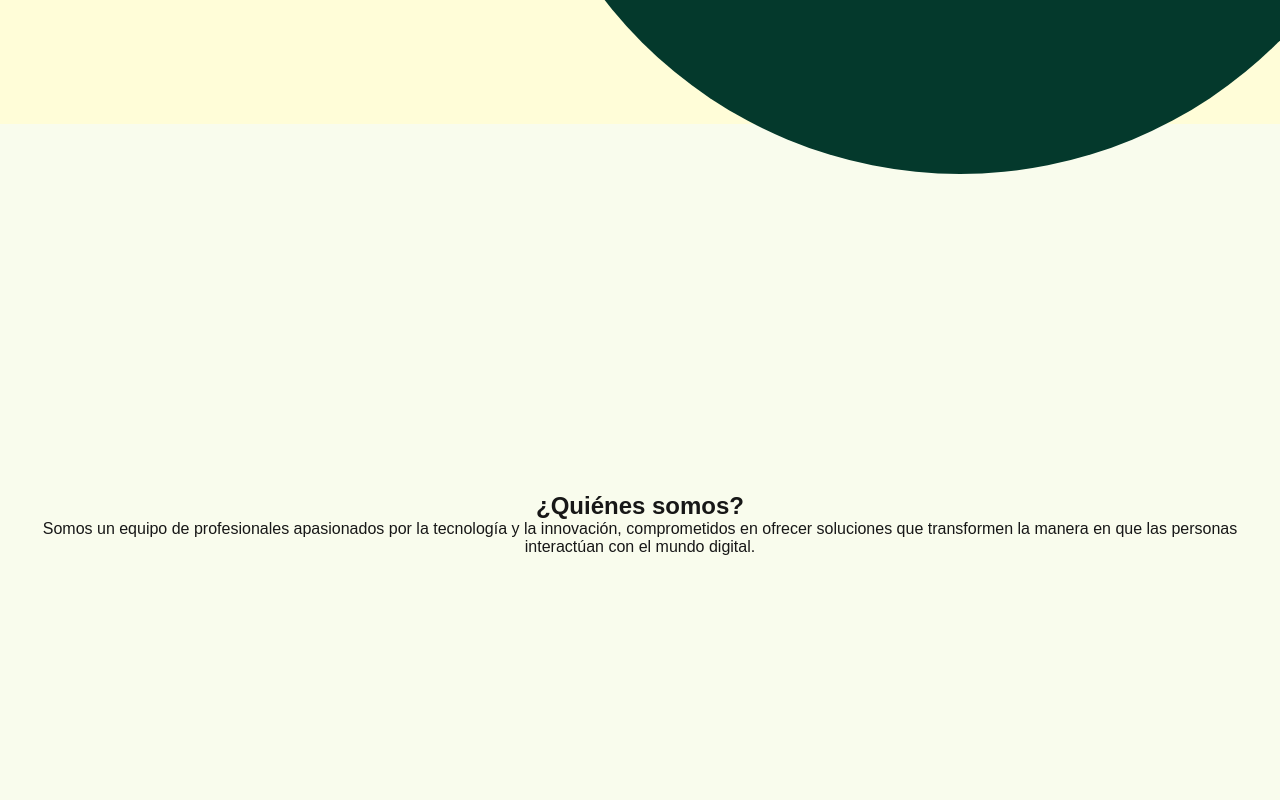
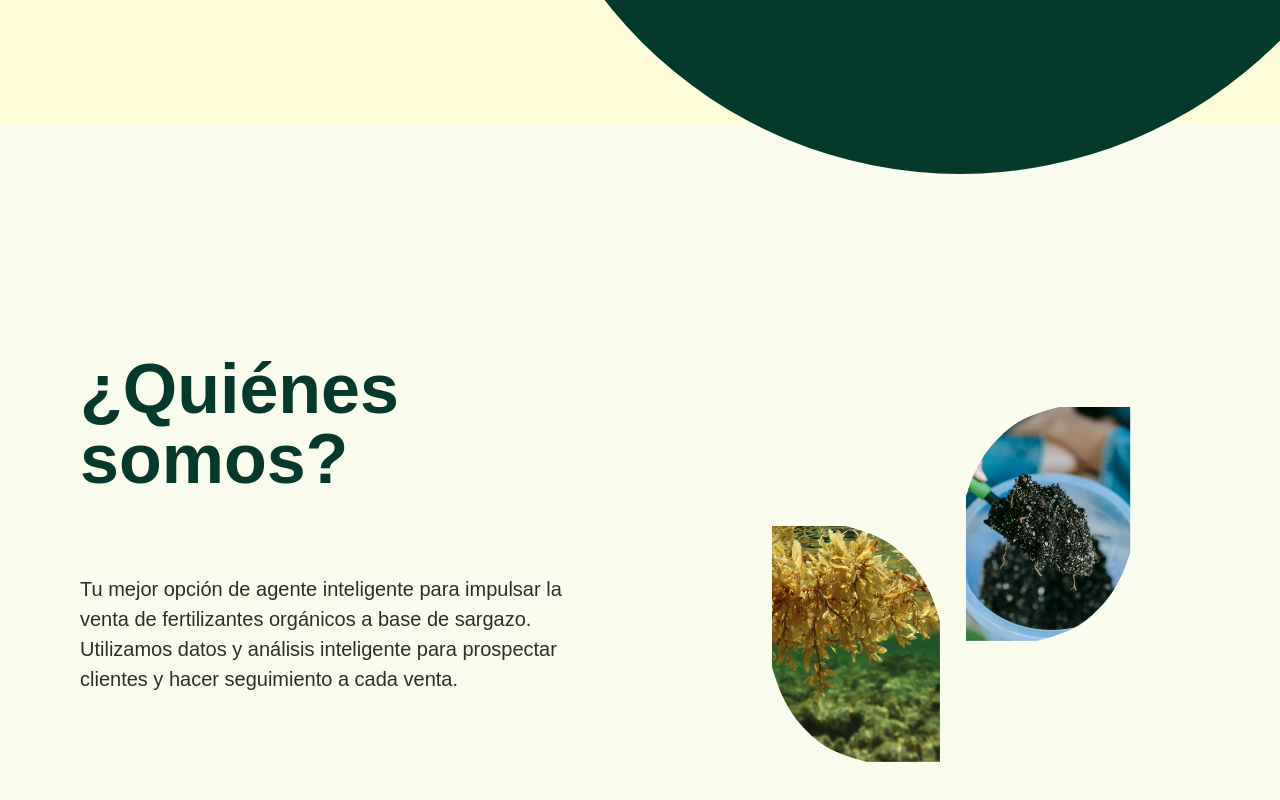
Before and after one commit to Kaptia-Dev/Kaptia-Front, a Next.js app: page / in a window 1280 px wide. Shown: the part 780-1580 px from the top of the page. Built offline with nearby package versions, Linux system fonts and the light colour scheme.

Commit message:
Implements about us page

```diff
--- a/src/app/page.module.css
+++ b/src/app/page.module.css
@@ -14,11 +14,9 @@
 
 .whoAreWe {
   display: flex;
-  flex-direction: column;
+  flex-direction: row;
   align-items: center;
-  justify-content: center;
   padding: 2rem;
-  text-align: center;
   width: 100%;
   height: 100vh;
   padding: 1rem;
@@ -113,3 +111,88 @@
   width: 100%;
   max-width: 600px;
 }
+
+.whoAreWeLeft,
+.whoAreWeRight {
+  width: 50%;
+  padding: 2rem;
+}
+.whoAreWeLeft {
+  display: flex;
+  flex-direction: column;
+  align-items: center;
+  justify-content: center;
+}
+
+.whoAreWeHeaderContainer {
+  display: flex;
+  flex-direction: column;
+  align-items: flex-start;
+  justify-content: flex-start;
+  text-align: left;
+  padding: 2rem;
+  width: 100%;
+}
+
+.whoAreWeDescriptionContainer {
+  display: flex;
+  flex-direction: column;
+  align-items: center;
+  justify-content: center;
+  text-align: left;
+  padding: 2rem;
+  width: 100%;
+}
+
+.whoAreWeTitle {
+  font-family: "Poppins", sans-serif;
+  font-weight: 700;
+  font-style: Bold;
+  font-size: 70px;
+  line-height: 100%;
+  letter-spacing: 0%;
+  color: #04392c;
+}
+
+.whoAreWeDescription {
+  font-family: "Poppins", sans-serif;
+  font-weight: 400;
+  font-style: normal;
+  font-size: 20px;
+  line-height: 150%;
+  color: #2d2d2d;
+  margin-top: 1rem;
+  text-align: left;
+}
+
+.whoAreWeRight {
+  display: flex;
+  flex-direction: row;
+  align-items: center;
+  justify-content: center;
+}
+
+.leftDecoContainer {
+  display: flex;
+  flex-direction: column;
+  align-items: center;
+  justify-content: center;
+  width: 30%;
+  margin-top: 15em;
+  margin-right: 1.5em;
+}
+
+.rightDecoContainer {
+  display: flex;
+  flex-direction: column;
+  align-items: center;
+  justify-content: center;
+  width: 30%;
+}
+
+.leftDeco,
+.rightDeco {
+  width: 100%;
+  height: 100%;
+  object-fit: cover;
+}
--- a/src/app/page.tsx
+++ b/src/app/page.tsx
@@ -21,9 +21,7 @@ export default function Home() {
           <h1 className={styles.heroTitle}>
             DATOS QUE <span className={styles.highlight}>CULTIVAN</span> VENTAS
           </h1>
-          <p
-          className={styles.heroSubtitle}
-          >
+          <p className={styles.heroSubtitle}>
             Tu plataforma integral para la gestión y optimización de recursos
             agrícolas
           </p>
@@ -43,12 +41,39 @@ export default function Home() {
       </main>
 
       <section className={styles.whoAreWe} ref={whoAreWeRef}>
-        <h1>¿Quiénes somos?</h1>
-        <p>
-          Somos un equipo de profesionales apasionados por la tecnología y la
-          innovación, comprometidos en ofrecer soluciones que transformen la
-          manera en que las personas interactúan con el mundo digital.
-        </p>
+        <div className={styles.whoAreWeLeft}>
+          <div className={styles.whoAreWeHeaderContainer}>
+            <h1 className={styles.whoAreWeTitle}>¿Quiénes somos?</h1>
+          </div>
+          <div className={styles.whoAreWeDescriptionContainer}>
+            <p className={styles.whoAreWeDescription}>
+              Tu mejor opción de agente inteligente para impulsar la venta de
+              fertilizantes orgánicos a base de sargazo. Utilizamos datos y
+              análisis inteligente para prospectar clientes y hacer seguimiento
+              a cada venta.
+            </p>
+          </div>
+        </div>
+        <div className={styles.whoAreWeRight}>
+          <div className={styles.leftDecoContainer}>
+            <Image
+              src="/left-deco.png"
+              alt="left decoration"
+              width={100}
+              height={100}
+              className={styles.leftDeco}
+            />
+          </div>
+          <div className={styles.rightDecoContainer}>
+            <Image
+              src="/right-deco.png"
+              alt="right decoration"
+              width={100}
+              height={100}
+              className={styles.rightDeco}
+            />
+          </div>
+        </div>
       </section>
     </div>
   );
```
Also changed, not shown: public/left-deco.png (added), public/right-deco.png (added).
